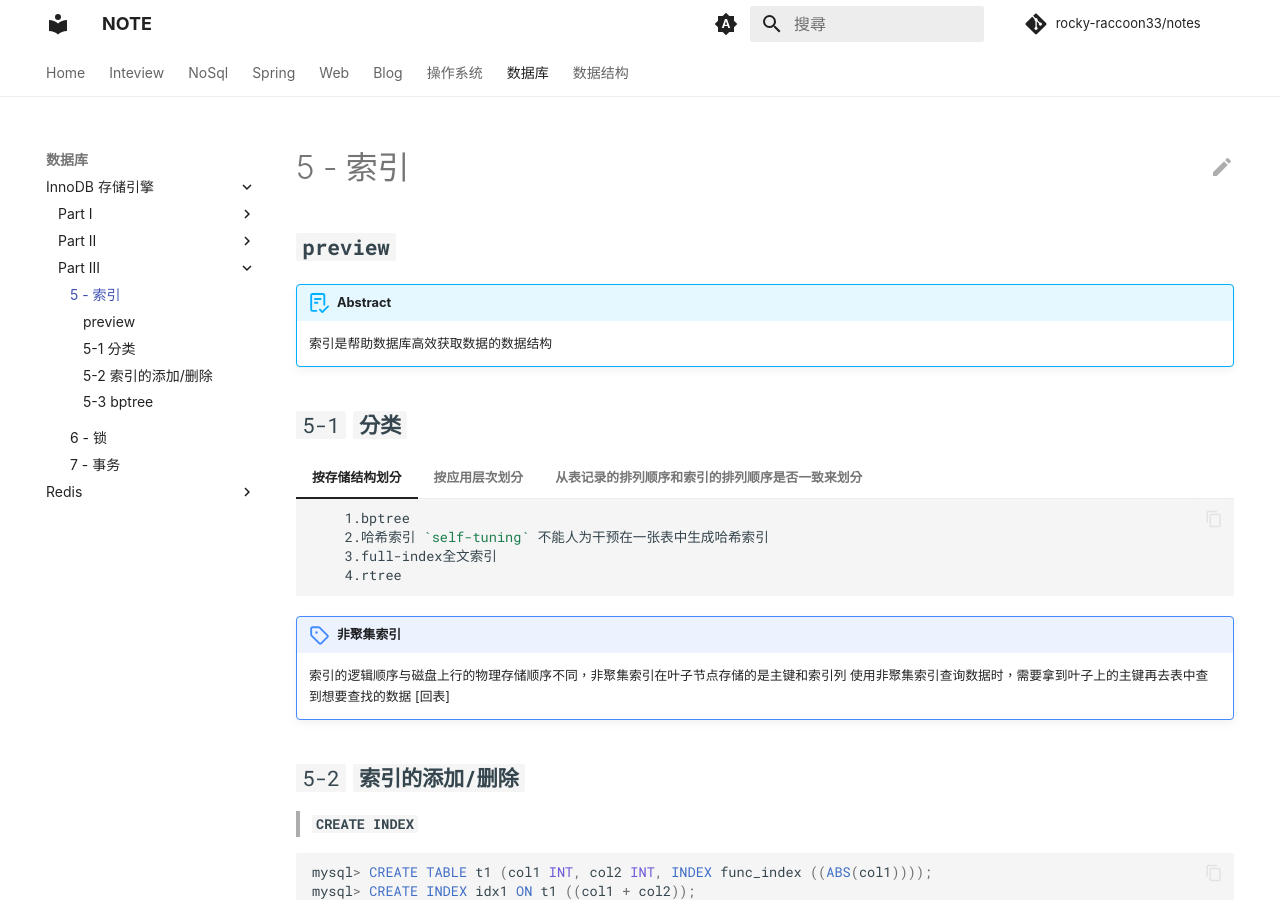
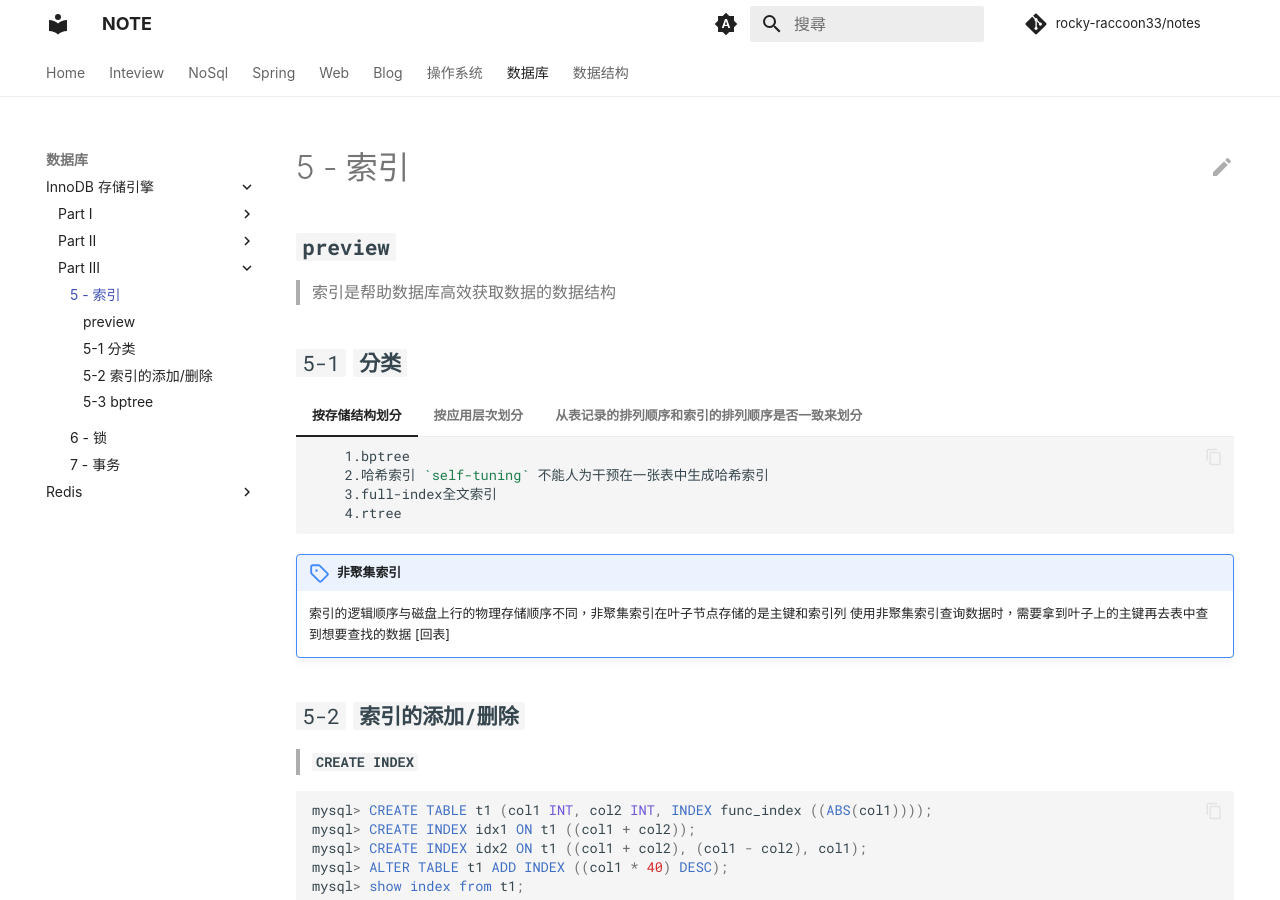
Before and after one commit to rocky-raccoon33/notes, an MkDocs documentation site: the page built from docs/数据库/InnoDB 存储引擎/Part III/5 - 索引.md, in a window 1280 px wide and 900 px high. Built offline with MkDocs 1.6.1 and Material for MkDocs 9.7.7, drawn with Linux system fonts in a browser that asks for light colours; comment, search, counter and statistics services are not loaded.

Commit message:
Update 5 - 索引.md

```diff
--- a/docs/数据库/InnoDB 存储引擎/Part III/5 - 索引.md
+++ b/docs/数据库/InnoDB 存储引擎/Part III/5 - 索引.md
@@ -2,9 +2,7 @@
 
 ## **`preview`**
 
-!!! abstract
-
-	 索引是帮助数据库高效获取数据的数据结构
+> 索引是帮助数据库高效获取数据的数据结构
 
 ## `5-1` **`分类`**
 
```
